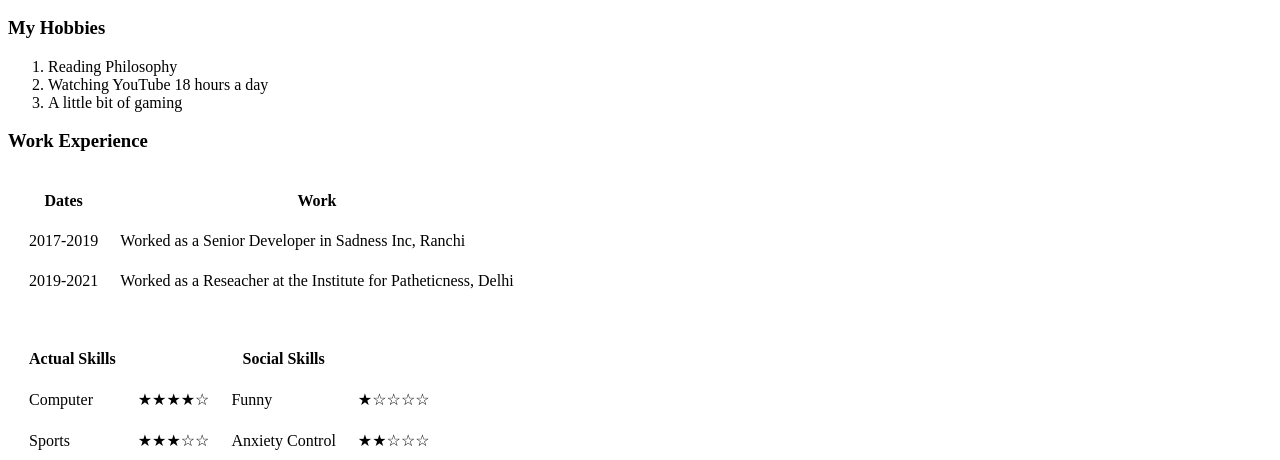
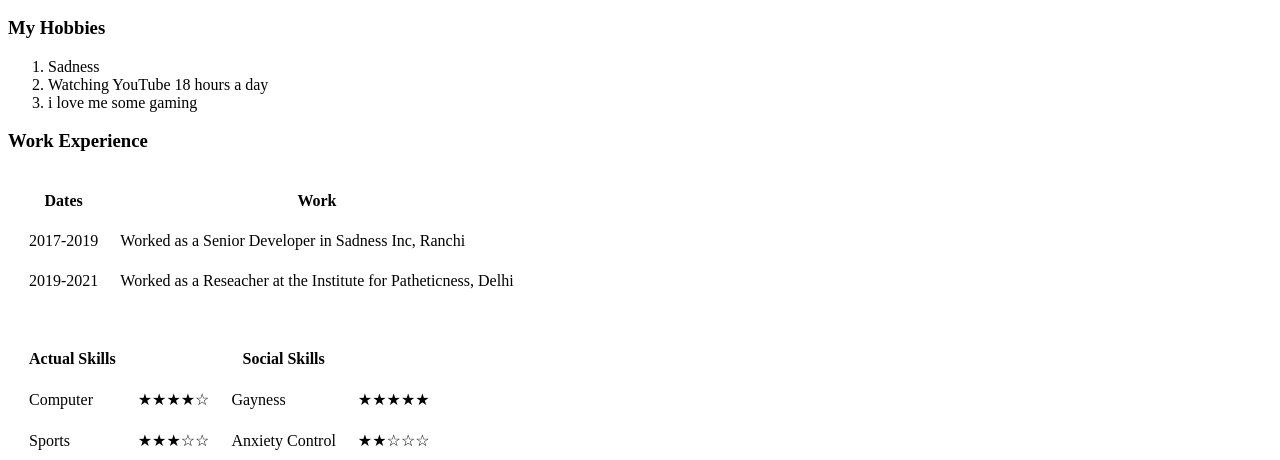
Before and after one commit to FakhirRahmani/cv, a plain HTML site: page index.html in a window 1280 px wide. Shown: the part 477-937 px from the top of the page. Drawn offline with Linux system fonts and the light colour scheme.

Commit message:
Update index.html

```diff
--- a/index.html
+++ b/index.html
@@ -68,9 +68,9 @@
     </ul>
     <h3>My Hobbies</h3>
     <ol>
-      <li>Reading Philosophy</li>
+      <li>Sadness</li>
       <li>Watching YouTube 18 hours a day</li>
-      <li>A little bit of gaming</li>
+      <li>i love me some gaming</li>
     </ol>
     <h3>Work Experience</h3>
     <table>
@@ -106,8 +106,8 @@
         <tr>
           <td>Computer</td>
           <td>&#9733;&#9733;&#9733;&#9733;&#9734;</td>
-          <td>Funny</td>
-          <td>&#9733;&#9734;&#9734;&#9734;&#9734;</td>
+          <td>Gayness</td>
+          <td>&#9733;&#9733;&#9733;&#9733;&#9733;</td>
         </tr>
         <tr>
           <td>Sports</td>
```
